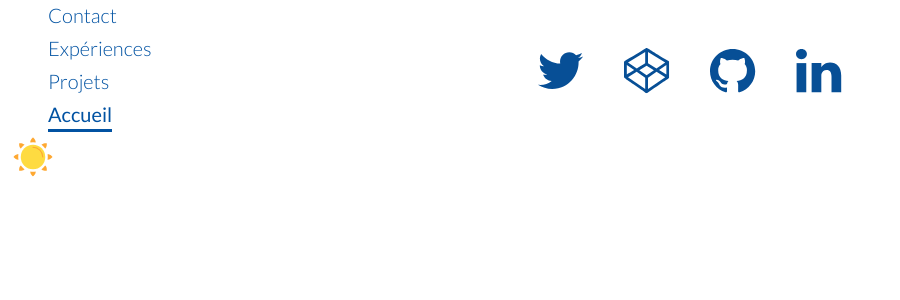
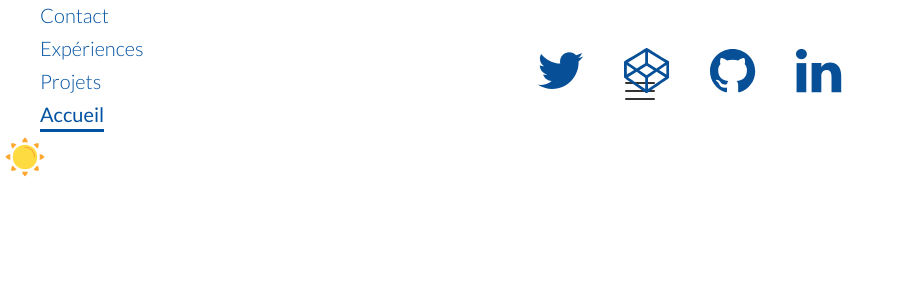
Before and after one commit to NicolasD09/portfolio, a Nuxt app: page / in a window 1280 px wide. Shown: the top 300 px of the page, without its empty margins (0-900 px from the left). Built offline with nearby package versions, Linux system fonts and the light colour scheme; what v-hotkey would draw is missing.

Commit message:
Edit burger icon + animation

```diff
--- a/components/Navbar/Navbar.css
+++ b/components/Navbar/Navbar.css
@@ -41,6 +41,7 @@
     bottom: 0;
     box-shadow: 0 -5px 10px rgba(0, 0, 0, 0.3);
     background-color: var(--bg-color);
+    overflow: hidden;
   }
 }
 
@@ -69,23 +70,6 @@
   margin-bottom: 8em;
 }
 
-.mobile .burger div {
-  width: 35px;
-  height: 2px;
-  margin: 4px;
-  border-radius: 5px;
-  background-color: var(--text-color);
-  transition: all 0.3s ease;
-  z-index: 999;
-}
-
-.mobile .burger div:nth-child(2) {
-  width: 22px;
-}
-.mobile .burger div:nth-child(1) {
-  margin-top: 0;
-}
-
 .mobile #navbar.nav-active {
   transform: translateX(0);
   box-shadow: -3px 0 15px rgba(0, 0, 0, 0.3);
@@ -95,18 +79,66 @@
   width: fit-content;
 }
 
-.burger.toggle {
-  background-color: transparent;
+.menu_icon_container {
+  position: absolute;
+  left: 50%;
+  transform: translateX(-50%);
 }
 
-.mobile .toggle .line1 {
-  transform: rotate(-45deg) translate(-11px, 3px);
+.gg-menu,
+.gg-close {
+  /* transform: scale(var(--ggs, 1)); */
+  transform-origin: bottom left;
 }
-.mobile .toggle .line2 {
-  opacity: 0;
+.gg-menu,
+.gg-menu::after,
+.gg-menu::before {
+  box-sizing: border-box;
+  position: relative;
+  display: block;
+  width: 30px;
+  height: 2px;
+  border-radius: 3px;
+  background: var(--text-color);
 }
-.mobile .toggle .line3 {
-  transform: rotate(45deg) translate(-11px, -3px);
+.gg-menu::after,
+.gg-menu::before {
+  content: "";
+  position: absolute;
+  top: -8px;
+}
+.gg-menu::after {
+  top: 8px;
+}
+
+.gg-close {
+  box-sizing: border-box;
+  position: relative;
+  display: block;
+  /* transform: scale(var(--ggs, 1)); */
+  width: 30px;
+  height: 30px;
+  border: 2px solid transparent;
+  border-radius: 40px;
+  z-index: 51;
+}
+
+.gg-close::after,
+.gg-close::before {
+  content: "";
+  display: block;
+  box-sizing: border-box;
+  position: absolute;
+  width: 30px;
+  height: 2px;
+  background: var(--text-color);
+  transform: rotate(45deg);
+  border-radius: 5px;
+  top: 12px;
+  left: -2px;
+}
+.gg-close::after {
+  transform: rotate(-45deg);
 }
 
 /* Navlinks transitions */
@@ -141,3 +173,25 @@ a.nuxt-link-exact-active::after {
   width: 100%;
   background-color: var(--light-blue);
 }
+
+/* Animations */
+
+.fade-spin-enter {
+  transition: all 0.3s linear;
+}
+
+.fade-spin-enter-active {
+  transition: all 0.3s linear;
+  transition-delay: 0.3s;
+}
+
+.fade-spin-leave-active {
+  transition: all 0.3s linear;
+}
+
+.fade-spin-enter,
+.fade-spin-leave-to {
+  opacity: 0;
+  transform: rotate(180deg) translateY(50px);
+  transform-origin: center;
+}
--- a/components/Navbar/Navbar.vue
+++ b/components/Navbar/Navbar.vue
@@ -1,7 +1,7 @@
 <template>
   <div>
     <div
-      class="flex flex-row justify-center items-center px-2 mobile_nav sm:desktop_nav sm:justify-around z-50 sm:bg-transparent"
+      class="flex flex-row items-center mobile_nav sm:desktop_nav sm:justify-around z-50 sm:bg-transparent"
     >
       <div
         class="hidden sm:flex sm:flex-col-reverse sm:justify-around sm:content-end"
@@ -27,14 +27,20 @@
           <span class="text-xl">Contact</span>
         </nuxt-link>
       </div>
-      <div
-        class="burger cursor-pointer sm:hidden flex flex-col items-end h-auto"
-        @click="navSlide"
-      >
-        <div class="line1"></div>
-        <div class="line2"></div>
-        <div class="line3"></div>
-      </div>
+
+      <transition name="fade-spin">
+        <div class="menu_icon_container" v-if="closeShow">
+          <i class="gg-close gg-icon" @click="navSlide"></i>
+        </div>
+      </transition>
+      <transition name="fade-spin">
+        <div
+          class="h-6 flex flex-row justify-center items-center menu_icon_container"
+          v-if="!closeShow"
+        >
+          <i class="gg-menu gg-icon" @click="navSlide"></i>
+        </div>
+      </transition>
     </div>
 
     <div class="flex flex-col" id="navbar">
@@ -54,11 +60,11 @@
             <span class="text-md">Expériences</span>
           </nuxt-link>
         </li>
-        <!-- <li class="my-5" @click="navSlide">
+        <li class="my-5" @click="navSlide">
           <nuxt-link to="/about">
             <span class="text-md">A propos</span>
           </nuxt-link>
-        </li> -->
+        </li>
         <li class="my-5" @click="navSlide">
           <nuxt-link to="/contact">
             <span class="text-md">Contact</span>
@@ -72,15 +78,21 @@
 
 <script>
 import ThemeSwitch from "@/components/ThemeSwitch/ThemeSwitch";
+// import "css.gg/icons/css/menu.css";
 
 export default {
+  data() {
+    return {
+      closeShow: false
+    };
+  },
   methods: {
     navSlide() {
-      const burger = document.querySelector(".mobile .burger");
+      const burger = document.querySelector(".mobile i.gg-icon");
       const nav = document.querySelector(".mobile #navbar");
+      burger.classList.toggle("active");
       nav.classList.toggle("nav-active");
-      console.log(nav.classList);
-      burger.classList.toggle("toggle");
+      this.closeShow = !this.closeShow;
     }
   },
   components: {
```
